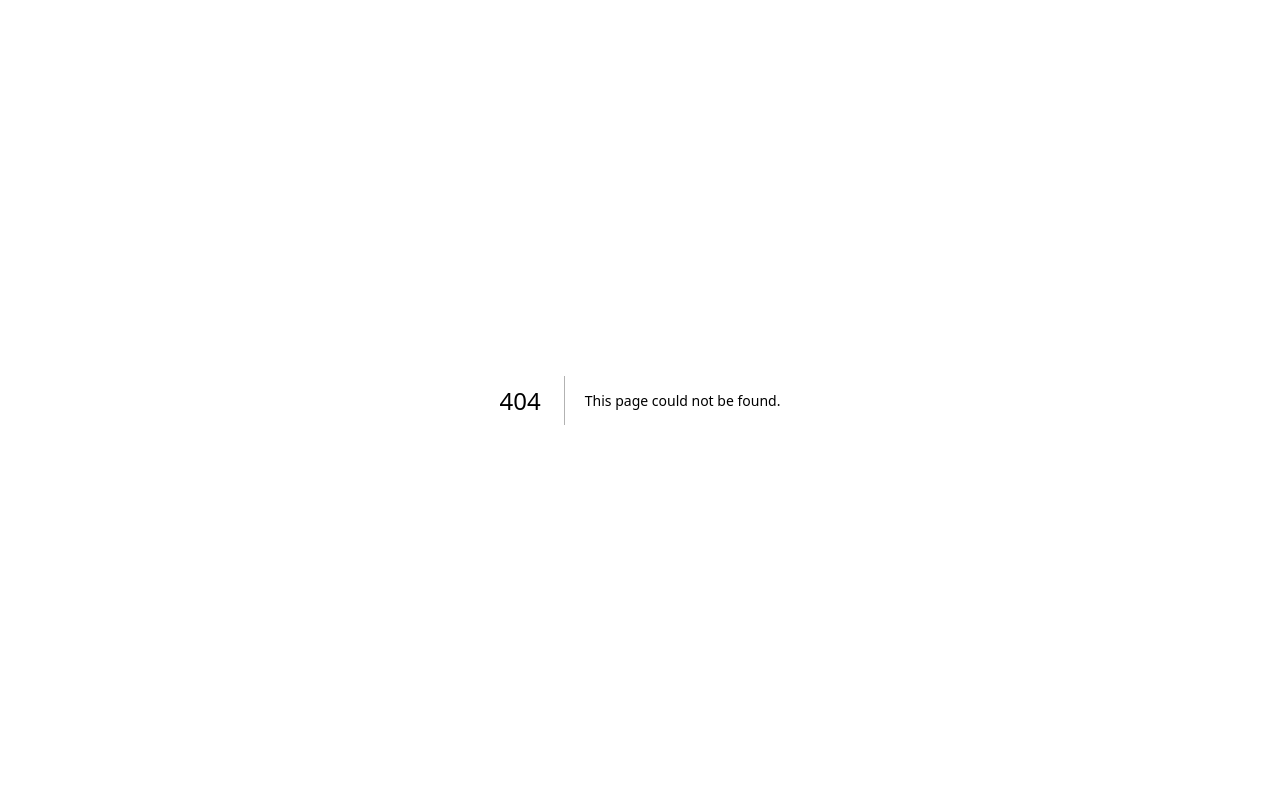
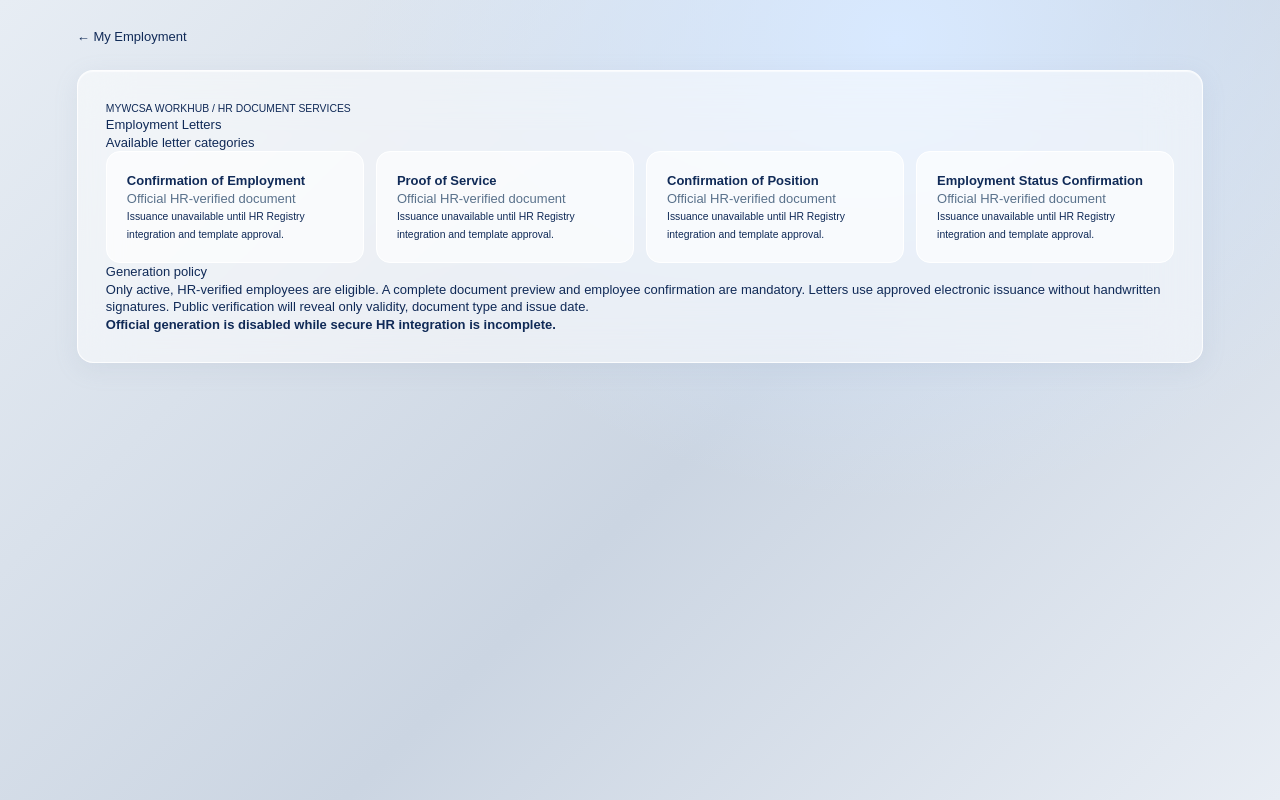
Before and after one commit to mywcsa/mywcsa_dev, a Next.js app: page /workhub/employment/letters in a window 1280 px wide. Before the commit this address had no page. Built offline with nearby package versions, Linux system fonts and the light colour scheme; no server answers; sample sign-in values are in the browser's storage.

Commit message:
Add protected employment letters catalogue and issuance safeguards

```diff
--- /dev/null
+++ b/app/workhub/employment/letters/page.tsx
@@ -0,0 +1,18 @@
+import { auth } from "@/auth";
+import { redirect } from "next/navigation";
+import Link from "next/link";
+import styles from "../../workhub.module.css";
+export default async function LettersPage(){
+ const session=await auth(); if(!session?.user)redirect("/login/staff?returnTo=%2Fworkhub%2Femployment%2Fletters");
+ return <main className={styles.shell} style={{padding:"28px max(18px,6vw)"}}>
+ <Link href="/workhub/employment">← My Employment</Link>
+ <section className={styles.panel} style={{minHeight:"auto",marginTop:24,padding:28}}>
+ <small>MYWCSA WORKHUB / HR DOCUMENT SERVICES</small><h1>Employment Letters</h1>
+ <p>Available letter categories</p>
+ <div style={{display:"grid",gridTemplateColumns:"repeat(auto-fit,minmax(230px,1fr))",gap:12}}>
+ {["Confirmation of Employment","Proof of Service","Confirmation of Position","Employment Status Confirmation"].map(t=><div key={t} style={{padding:20,background:"rgba(255,255,255,.65)",borderRadius:14,border:"1px solid white"}}><strong>{t}</strong><p style={{color:"#59718b"}}>Official HR-verified document</p><small>Issuance unavailable until HR Registry integration and template approval.</small></div>)}
+ </div>
+ <h2>Generation policy</h2><p>Only active, HR-verified employees are eligible. A complete document preview and employee confirmation are mandatory. Letters use approved electronic issuance without handwritten signatures. Public verification will reveal only validity, document type and issue date.</p>
+ <p style={{fontWeight:600}}>Official generation is disabled while secure HR integration is incomplete.</p>
+ </section></main>;
+}
```
